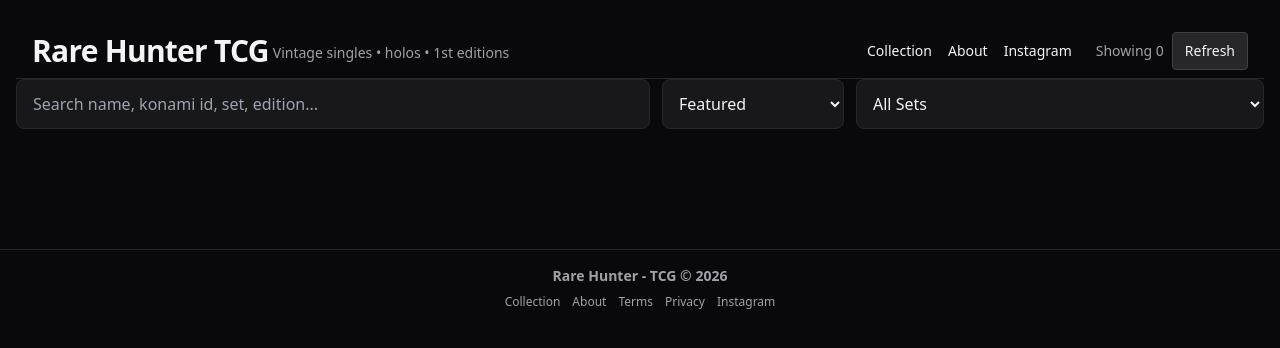
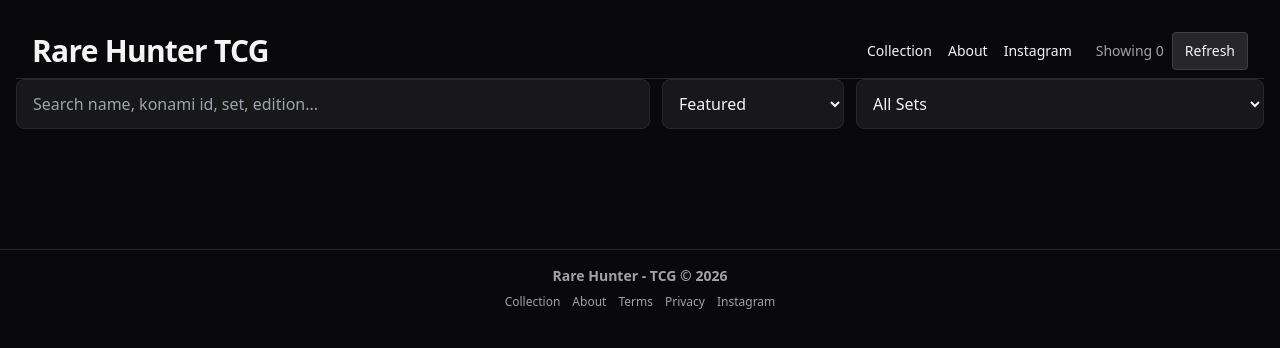
Before and after one commit to johnson-cooper/rarehuntertcgcollection, a Django app: page / in a window 1280 px wide. Shown: the top 348 px of the page. Run offline with Django 4.2, Linux system fonts and the light colour scheme; data that the repository does not hold is empty; some libraries are stand-ins or nearby versions.

Commit message:
Add files via upload

```diff
--- a/collection/templates/collection/index.html
+++ b/collection/templates/collection/index.html
@@ -27,9 +27,6 @@
         <h1 class="text-2xl sm:text-3xl font-extrabold tracking-tight text-zinc-100">
           Rare Hunter TCG
         </h1>
-        <p class="text-sm text-zinc-400 mt-0 sm:mt-1">
-          Vintage singles • holos • 1st editions
-        </p>
       </a>
     </div>
 
```
